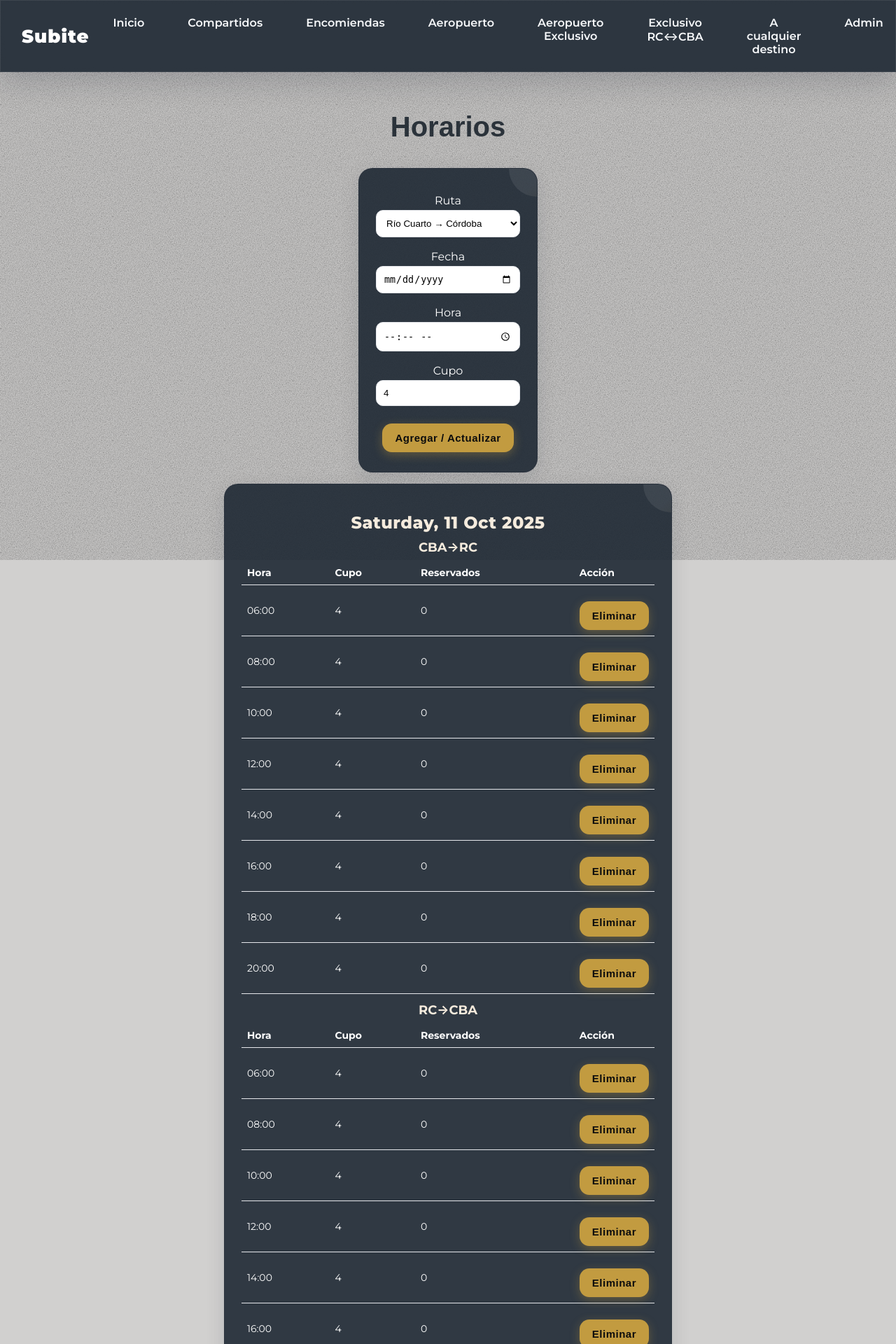
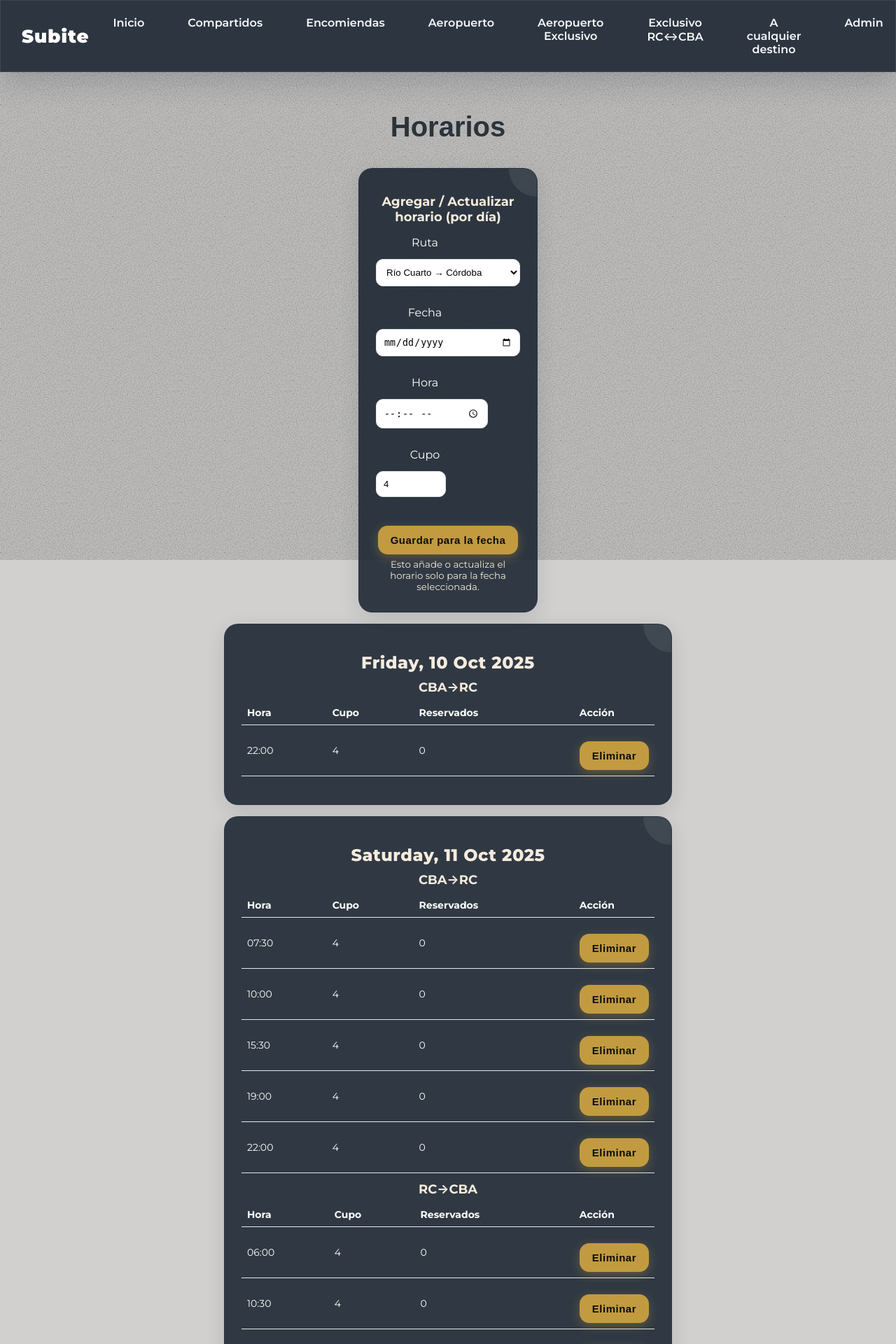
Before and after one commit to urielssan/subite, a Flask app: page /admin/schedules in a window 1280 px wide. Shown: the top 1920 px of the page at 70% size. Run offline with Flask 3, Linux system fonts and the light colour scheme; the visitor is signed in with stand-in values (Sample User, id 1); data comes from the database, SQL or seed files in the repository; both versions use the stored data as it was after the commit.

Commit message:
nuevos horarios

```diff
--- a/app.py
+++ b/app.py
@@ -23,7 +23,18 @@ ADMIN_PASSWORD = os.getenv('ADMIN_PASSWORD', 'subite2025')
 PICKUP_API_URL = os.getenv('PICKUP_API_URL')  # Optional, fallback to demo
 KM_API_URL = os.getenv('KM_API_URL')  # Optional, fallback to demo
 
-DEFAULT_SLOTS = ["06:00", "08:00", "10:00", "12:00", "14:00", "16:00", "18:00", "20:00"]
+# Horarios por ruta (entre semana)
+SLOTS_WEEKDAY = {
+    'RC-CBA': ["06:00", "10:30", "12:00", "15:00", "18:30"],  # Salidas desde Río Cuarto → Córdoba
+    'CBA-RC': ["07:30", "10:00", "15:30", "19:00", "22:00"]   # Salidas desde Córdoba → Río Cuarto
+}
+
+# Horarios reducidos para domingos
+SLOTS_SUNDAY = {
+    'RC-CBA': ["08:00", "14:00", "17:00", "19:00"],
+    'CBA-RC': ["11:00", "17:30", "20:30", "22:30"]
+}
+
 CAPACITY_PER_TRIP = 4
 
 DESTINOS_RIO_CUARTO = [
@@ -165,8 +176,16 @@ def price(key, default=0.0):
     return pc.value if pc else default
 
 def ensure_day_slots(route, on_date):
-    # Create slots for a route/date if missing
-    for hhmm in DEFAULT_SLOTS:
+    """Crear los horarios esperados para una ruta y fecha según tu esquema.
+       Usa lista de domingos reducida si on_date es domingo (weekday()==6).
+    """
+    # elegir slots según día
+    if on_date.weekday() == 6:  # domingo
+        slots = SLOTS_SUNDAY.get(route, [])
+    else:
+        slots = SLOTS_WEEKDAY.get(route, [])
+
+    for hhmm in slots:
         exists = TripSchedule.query.filter_by(route=route, date=on_date, time=hhmm).first()
         if not exists:
             db.session.add(TripSchedule(route=route, date=on_date, time=hhmm, capacity=CAPACITY_PER_TRIP))
@@ -799,42 +818,52 @@ def admin_prices():
 @app.route('/admin/schedules', methods=['GET', 'POST'])
 @login_required
 def admin_schedules():
+    today = date.today()
+
     if request.method == 'POST':
+        # Operación por día: agregar o actualizar un horario para una fecha concreta
         route = request.form.get('route')
         date_str = request.form.get('date')
         time_str = request.form.get('time')
-        cap = int(request.form.get('capacity', CAPACITY_PER_TRIP))
+        try:
+            cap = int(request.form.get('capacity', CAPACITY_PER_TRIP))
+        except Exception:
+            cap = CAPACITY_PER_TRIP
+
+        if not (route and date_str and time_str):
+            flash('Ruta, fecha y hora son obligatorias.', 'error')
+            return redirect(url_for('admin_schedules'))
+
         try:
             on_date = datetime.strptime(date_str, '%Y-%m-%d').date()
         except Exception:
-            flash('Fecha inválida', 'error')
+            flash('Fecha inválida.', 'error')
             return redirect(url_for('admin_schedules'))
+
         exists = TripSchedule.query.filter_by(route=route, date=on_date, time=time_str).first()
         if exists:
             exists.capacity = cap
+            flash('Horario actualizado.', 'success')
         else:
             db.session.add(TripSchedule(route=route, date=on_date, time=time_str, capacity=cap))
+            flash('Horario agregado para la fecha indicada.', 'success')
         db.session.commit()
-        flash('Horario guardado', 'success')
         return redirect(url_for('admin_schedules'))
 
-    today = date.today()
+    # asegurar que existan slots base para próximos 7 días (comportamiento anterior)
+    if not request.args.get('no_ensure'):
+        for i in range(0, 7):
+            d = today + dtime(days=i)
+            ensure_day_slots('RC-CBA', d)
+            ensure_day_slots('CBA-RC', d)
 
-    # Nuevo: asegurar que existan slots para los próximos 7 días (ambas rutas)
-    for i in range(0, 7):
-        d = today + dtime(days=i)
-        ensure_day_slots('RC-CBA', d)
-        ensure_day_slots('CBA-RC', d)
-
-    # obtener hora actual en formato 'HH:MM' para comparar con TripSchedule.time
+    # mostrar solo horarios futuros y, para hoy, solo horarios >= hora actual
     now = datetime.now().strftime('%H:%M')
-    # Mostrar todos los horarios de días futuros y, para el día actual, solo horarios >= hora actual
     scheds = TripSchedule.query.filter(
-        (TripSchedule.date > today) |
-        ((TripSchedule.date == today) & (TripSchedule.time >= now))
+        (TripSchedule.date > today) | ((TripSchedule.date == today) & (TripSchedule.time >= now))
     ).order_by(TripSchedule.date.asc(), TripSchedule.route.asc(), TripSchedule.time.asc()).all()
 
-    # Agrupar por día y dentro de cada día por ruta (ordenado)
+    # Agrupar por día y por ruta
     from collections import OrderedDict
     grouped = []
     for s in scheds:
@@ -844,8 +873,6 @@ def admin_schedules():
         if s.route not in routes:
             routes[s.route] = []
         routes[s.route].append(s)
-
-    # convertir OrderedDict a lista de {route, schedules}
     for g in grouped:
         g['routes'] = [{'route': r, 'schedules': sl} for r, sl in g['routes'].items()]
 
--- a/templates/admin_schedules.html
+++ b/templates/admin_schedules.html
@@ -3,16 +3,31 @@
 <h1>Horarios</h1>
 
 <div class="card card-10">
-  <form method="post">
-    <label>Ruta</label>
-    <select name="route"><option value="RC-CBA">Río Cuarto → Córdoba</option><option value="CBA-RC">Córdoba → Río Cuarto</option></select>
-    <label>Fecha</label><input type="date" name="date" required>
-    <label>Hora</label><input type="time" name="time" required>
-    <label>Cupo</label><input type="number" name="capacity" value="4" min="1" max="8">
-    <button type="submit">Agregar / Actualizar</button>
+  <h3>Agregar / Actualizar horario (por día)</h3>
+  <form method="post" style="display:flex;gap:10px;flex-wrap:wrap;align-items:center;">
+    <label style="width:140px;">Ruta</label>
+    <select name="route" required>
+      <option value="RC-CBA">Río Cuarto → Córdoba</option>
+      <option value="CBA-RC">Córdoba → Río Cuarto</option>
+    </select>
+
+    <label style="width:140px;">Fecha</label>
+    <input type="date" name="date" required>
+
+    <label style="width:140px;">Hora</label>
+    <input type="time" name="time" required style="width:160px;">
+
+    <label style="width:140px;">Cupo</label>
+    <input type="number" name="capacity" min="1" max="20" value="4" style="width:100px;">
+
+    <div style="width:100%;margin-top:6px;">
+      <button type="submit" class="btn">Guardar para la fecha</button>
+      <small style="display:block;margin-top:6px;color:var(--muted);">Esto añade o actualiza el horario solo para la fecha seleccionada.</small>
+    </div>
   </form>
 </div>
 
+<!-- Mantener solo el formulario de eliminación individual en la tabla (eliminar por fila) -->
 <!-- Mostrar por día y por ruta dentro del día -->
 {% for day in grouped_schedules %}
   <div class="card card-50">
```
Also changed, not shown: data/subite.db.
